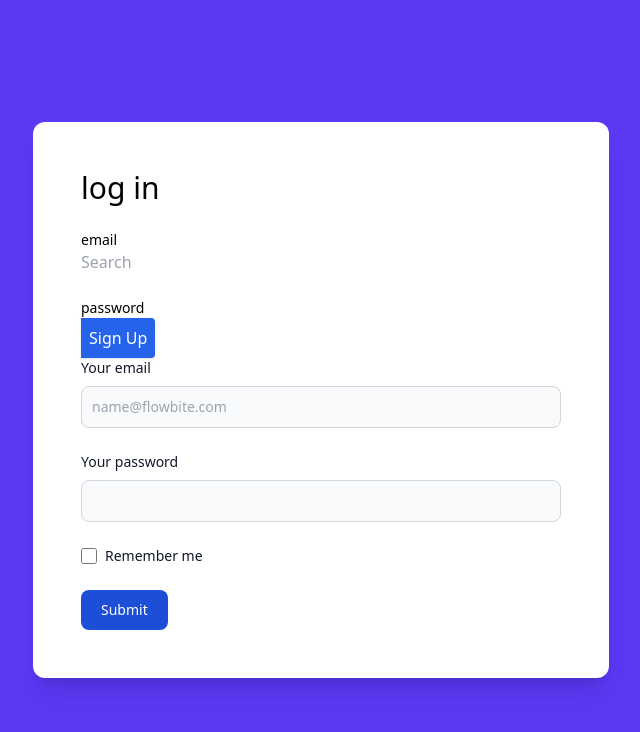
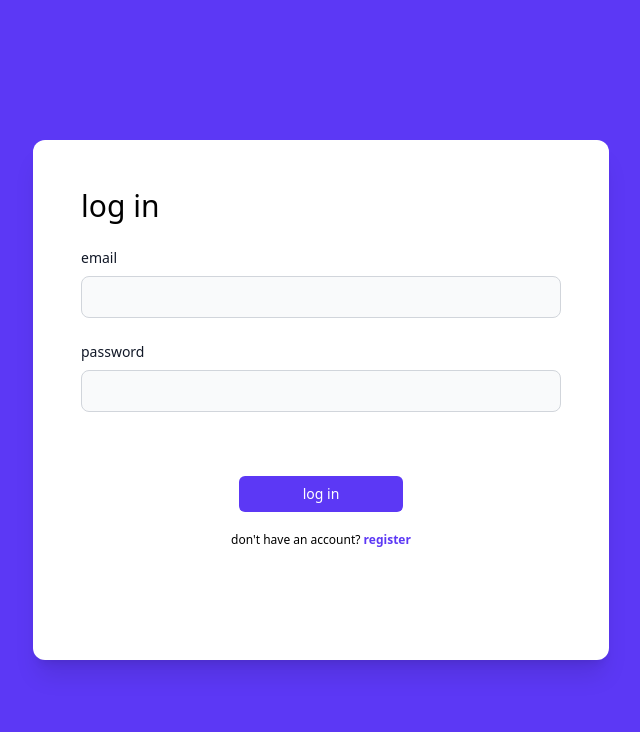
Before and after one commit to Firebird1029/creative-juice-web, a Next.js app: page / in a window 1280 px wide. Shown: the top 732 px of the page, without its empty margins (319-959 px from the left). Built offline with nearby package versions, Linux system fonts and the light colour scheme.

Commit message:
finish login page

```diff
--- a/pages/index.jsx
+++ b/pages/index.jsx
@@ -15,93 +15,49 @@ export default function Home() {
 						<p className="text-3xl">log in</p>
 						<br />
 						<form className="form">
-							<label htmlFor="email">
-								<p className="text-sm text-green-800">email</p>
-								{/* TODO: text-green-800 (and all Tailwind colors) don't work */}
-							</label>
-
-							{/* TODO: input doesn't show up! */}
-							<input
-								type="email"
-								name="email"
-								id="email"
-								className="form-control"
-								placeholder="Search"
-							/>
-							<br />
-							<br />
-							<label htmlFor="password">
-								<p className="text-sm text-green-800">
-									password
-								</p>
-								{/* <input
-									type="password"
-									name="password"
-									id="password"
-								/> */}
-							</label>
-
-							<button
-								className="bg-blue-600 hover:bg-blue-700 duration-300 text-white shadow p-2 rounded-r"
-								type="submit"
-							>
-								Sign Up
-							</button>
-						</form>
-
-						<form>
-							<div class="mb-6">
 							<label
 								htmlFor="email"
-									class="block mb-2 text-sm font-medium text-gray-900"
+								className="block mb-2 text-sm font-medium text-gray-900"
 							>
-									Your email
+								email
 							</label>
 							<input
 								type="email"
 								id="email"
-									class="bg-gray-50 border border-gray-300 text-gray-900 text-sm rounded-lg focus:ring-blue-500 focus:border-blue-500 block w-full p-2.5"
-									placeholder="name@flowbite.com"
+								className="bg-gray-50 border border-gray-300 text-gray-900 text-sm rounded-lg focus:ring-blue-500 focus:border-blue-500 block w-full p-2.5"
+								placeholder=""
 								required
 							/>
-							</div>
-							<div class="mb-6">
+							<br />
 							<label
 								htmlFor="password"
-									class="block mb-2 text-sm font-medium text-gray-900"
+								className="block mb-2 text-sm font-medium text-gray-900"
 							>
-									Your password
+								password
 							</label>
 							<input
 								type="password"
 								id="password"
-									class="bg-gray-50 border border-gray-300 text-gray-900 text-sm rounded-lg focus:ring-blue-500 focus:border-blue-500 block w-full p-2.5"
+								className="bg-gray-50 border border-gray-300 text-gray-900 text-sm rounded-lg focus:ring-blue-500 focus:border-blue-500 block w-full p-2.5"
 								required
 							/>
-							</div>
-							<div class="flex items-start mb-6">
-								<div class="flex items-center h-5">
-									<input
-										id="remember"
-										type="checkbox"
-										value=""
-										class="w-4 h-4 border border-gray-300 rounded bg-gray-50 focus:ring-3 focus:ring-blue-300"
-										required
-									/>
-								</div>
-								<label
-									htmlFor="remember"
-									class="ml-2 text-sm font-medium text-gray-900"
-								>
-									Remember me
-								</label>
-							</div>
+							<div className="w-full text-center my-16">
 								<button
 									type="submit"
-								class="text-white bg-blue-700 hover:bg-blue-800 focus:ring-4 focus:outline-none focus:ring-blue-300 font-medium rounded-lg text-sm w-full sm:w-auto px-5 py-2.5 text-center"
+									className="text-white bg-primary hover:bg-primary focus:ring-4 focus:outline-none focus:ring-blue-300 font-medium rounded-md text-sm w-full sm:w-auto px-16 py-2 text-center"
 								>
-								Submit
+									log in
 								</button>
+
+								<div className="my-5">
+									<p className="text-xs">
+										don&apos;t have an account?&nbsp;
+										<span className="font-bold text-primary">
+											<a href="/register">register</a>
+										</span>
+									</p>
+								</div>
+							</div>
 						</form>
 					</div>
 				</div>
```
Lines whose indentation alone changed are shown as unchanged.
